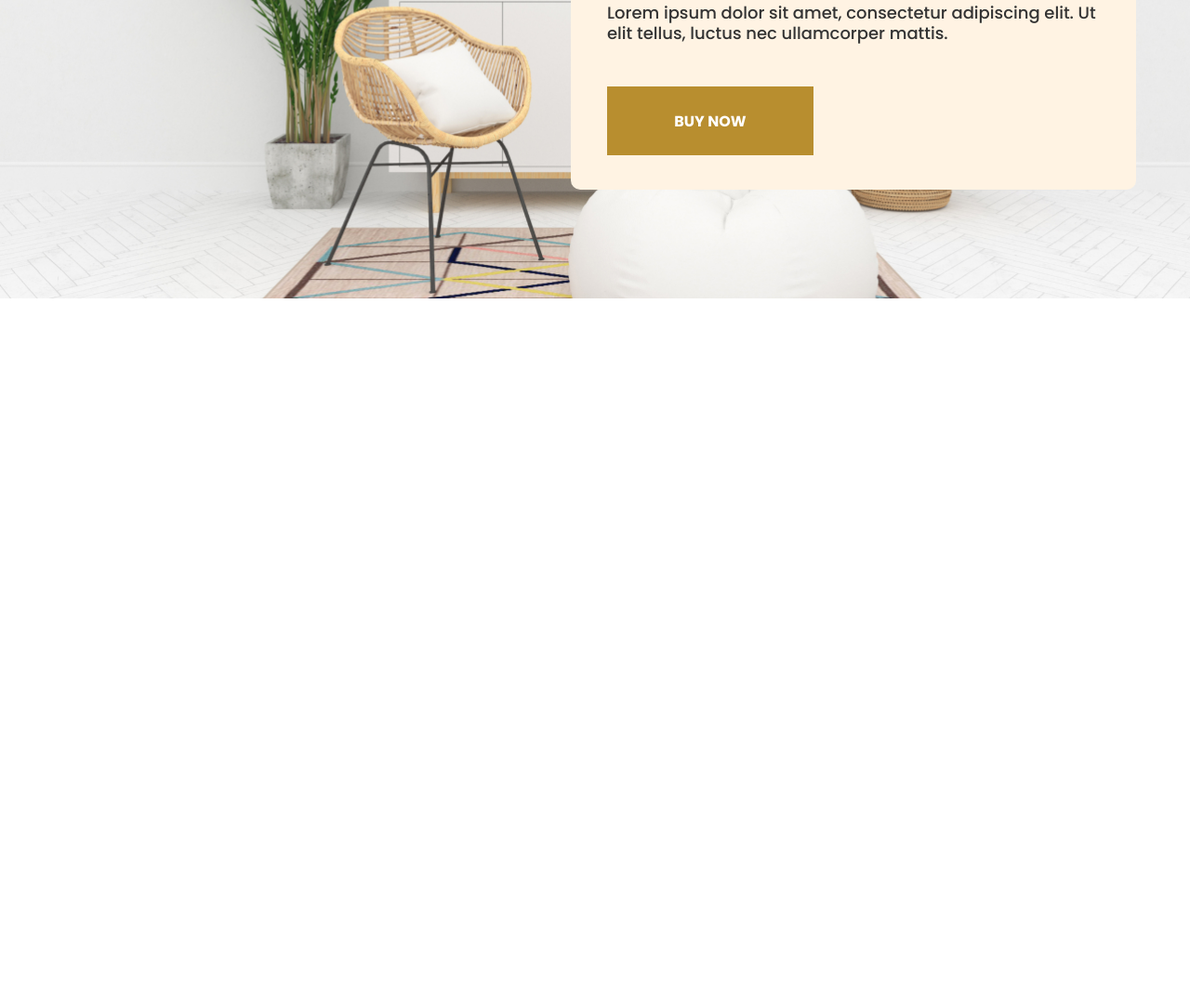
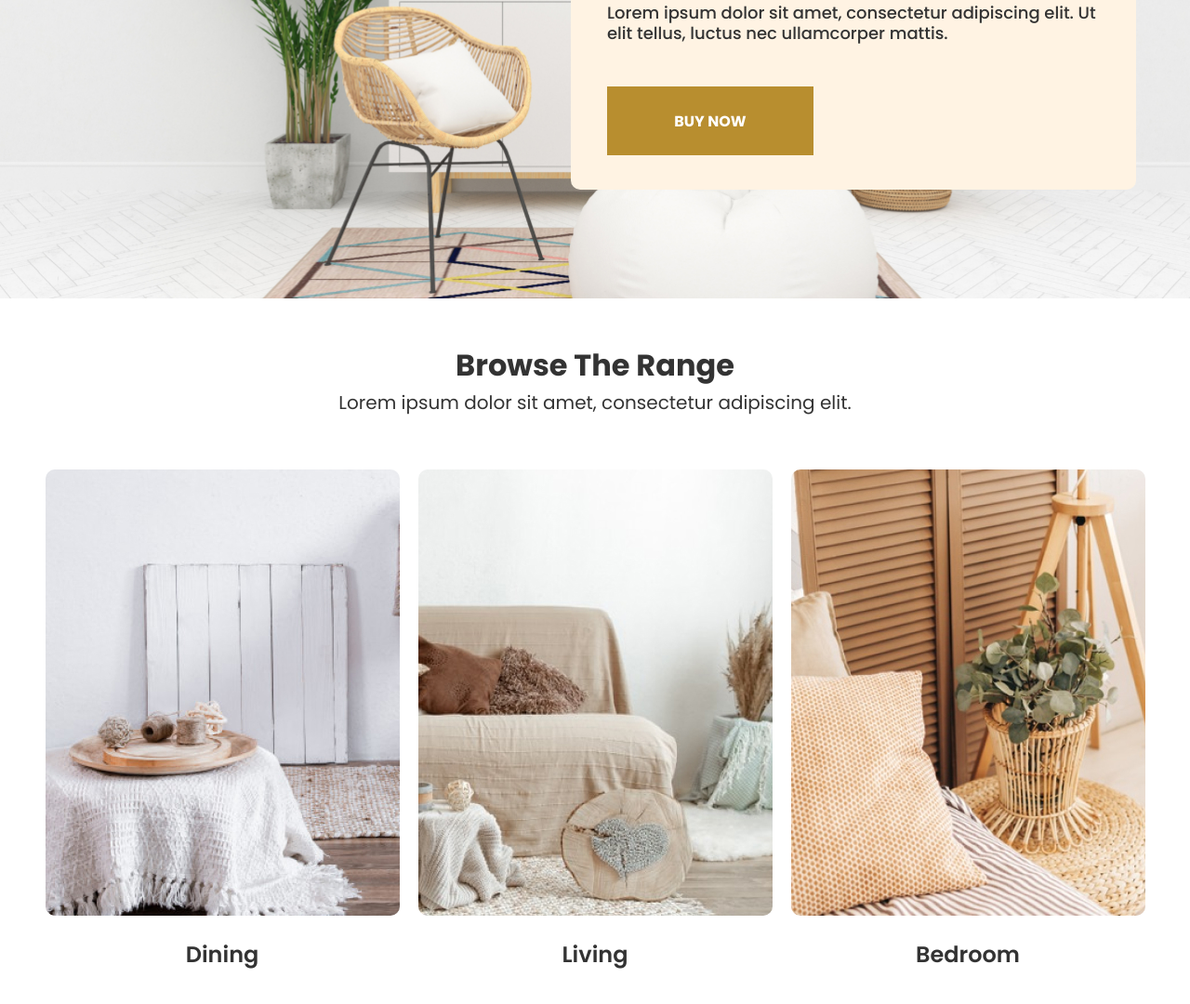
Before and after one commit to Sercezhar/sl-furniro-shop, a website: page src/index.html in a window 1280 px wide. Shown: the part 496-1576 px from the top of the page at 93% size. Before the commit the page ends 817 px from the top, so only its background shows below. Drawn offline with nearby package versions, Linux system fonts and the light colour scheme; files that its build step writes are made by us from their sources.

Commit message:
add range section

```diff
--- /dev/null
+++ b/src/html/_range.html
@@ -0,0 +1,36 @@
+<section class="range-section">
+  <div class="range-section__container">
+    <h2 class="range-section__title">Browse The Range</h2>
+
+    <p class="range-section__text">
+      Lorem ipsum dolor sit amet, consectetur adipiscing elit.
+    </p>
+
+    <ul class="range-list">
+      <li>
+        <img
+          class="range-list__image"
+          src="/images/section-range/range-1.jpg"
+          alt="Dining"
+        />
+        <h3 class="range-list__title">Dining</h3>
+      </li>
+      <li>
+        <img
+          class="range-list__image"
+          src="/images/section-range/range-2.jpg"
+          alt="Living"
+        />
+        <h3 class="range-list__title">Living</h3>
+      </li>
+      <li>
+        <img
+          class="range-list__image"
+          src="/images/section-range/range-3.jpg"
+          alt="Bedroom"
+        />
+        <h3 class="range-list__title">Bedroom</h3>
+      </li>
+    </ul>
+  </div>
+</section>
--- a/src/index.html
+++ b/src/index.html
@@ -4,7 +4,7 @@
 
   <body>
     @@include('./html/_header.html')
-    <main>@@include('./html/_hero.html')</main>
+    <main>@@include('./html/_hero.html') @@include('./html/_range.html')</main>
   </body>
 
   <script src="./js/app.min.js"></script>
--- /dev/null
+++ b/src/scss/layout/_range.scss
@@ -0,0 +1,31 @@
+.range-section {
+  margin: 56px 0;
+  text-align: center;
+
+  &__title {
+    margin-bottom: 14px;
+    font-size: 32px;
+    font-weight: 700;
+  }
+
+  &__text {
+    margin-bottom: 62px;
+    font-size: 20px;
+  }
+}
+
+.range-list {
+  display: flex;
+  gap: 20px;
+  justify-content: center;
+
+  &__image {
+    margin-bottom: 30px;
+    border-radius: 10px;
+  }
+
+  &__title {
+    font-size: 24px;
+    font-weight: 600;
+  }
+}
--- a/src/scss/style.scss
+++ b/src/scss/style.scss
@@ -10,3 +10,4 @@
 // layout
 @import './layout/header';
 @import './layout/hero';
+@import './layout/range';
```
